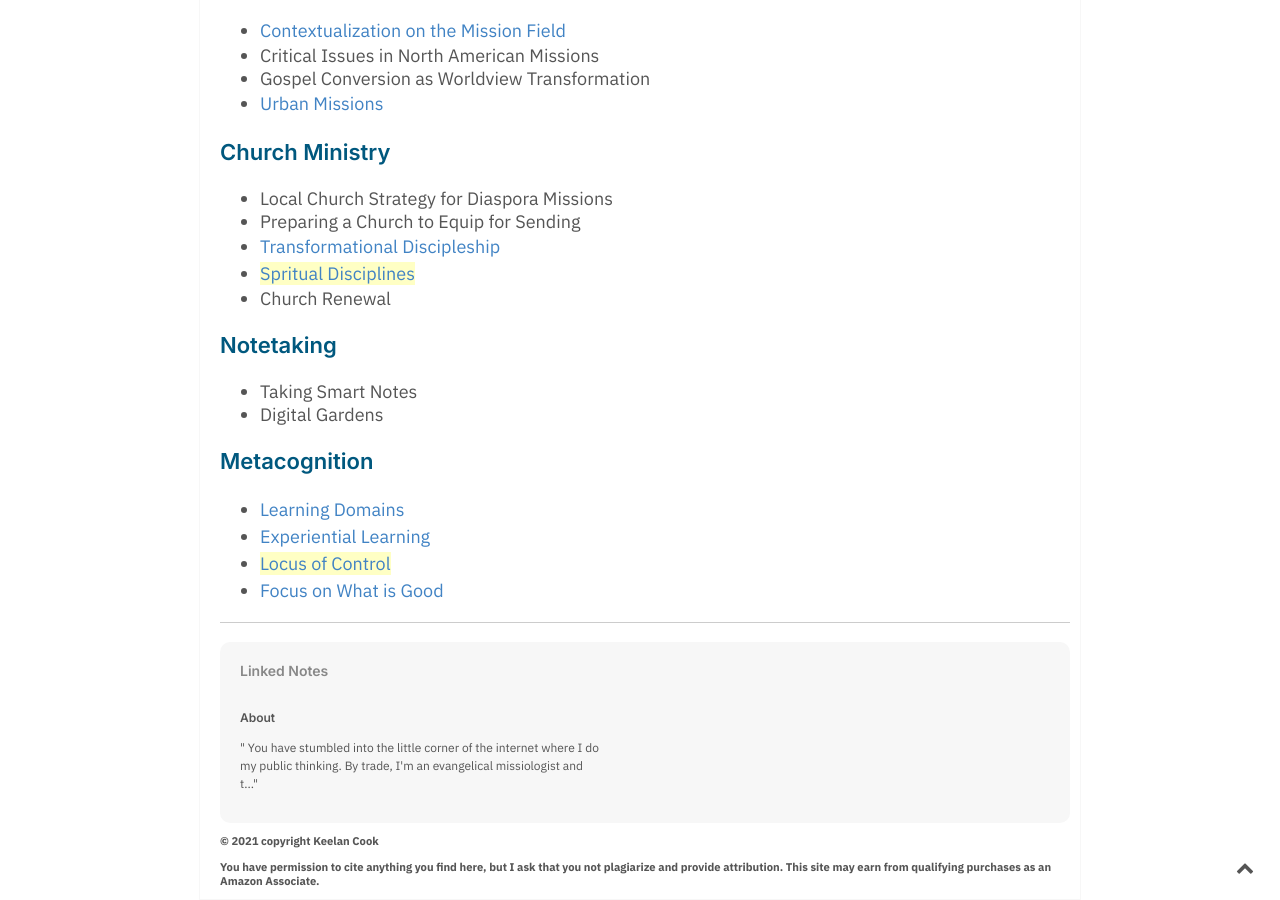
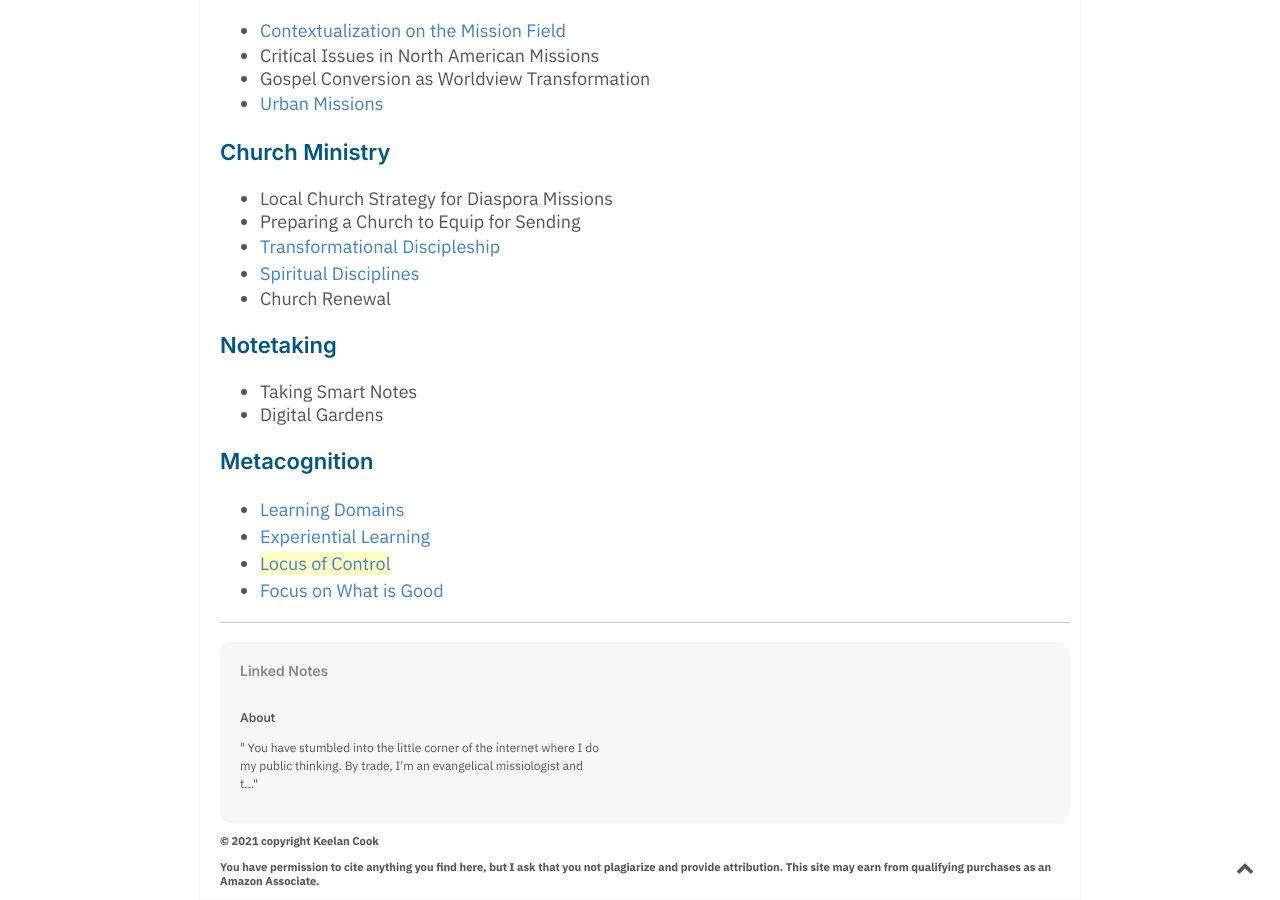
Before and after one commit to keelancook/notebook, a Jekyll site: the page built from _notes/Map of Content.md, in a window 1280 px wide and 900 px high, scrolled down 1814 px. Built offline with Jekyll 4.4.1, drawn with Linux system fonts in a browser that asks for light colours.

Commit message:
gardening

```diff
--- a/_notes/Map of Content.md
+++ b/_notes/Map of Content.md
@@ -53,7 +53,7 @@ These are a sampling of general categories that give shape to the network of not
 * Local Church Strategy for Diaspora Missions
 * Preparing a Church to Equip for Sending
 * [[Transformational Discipleship]]
-* [[Spritual Disciplines]]
+* [[Spiritual Disciplines]]
 * Church Renewal
 
 ### Notetaking
```
